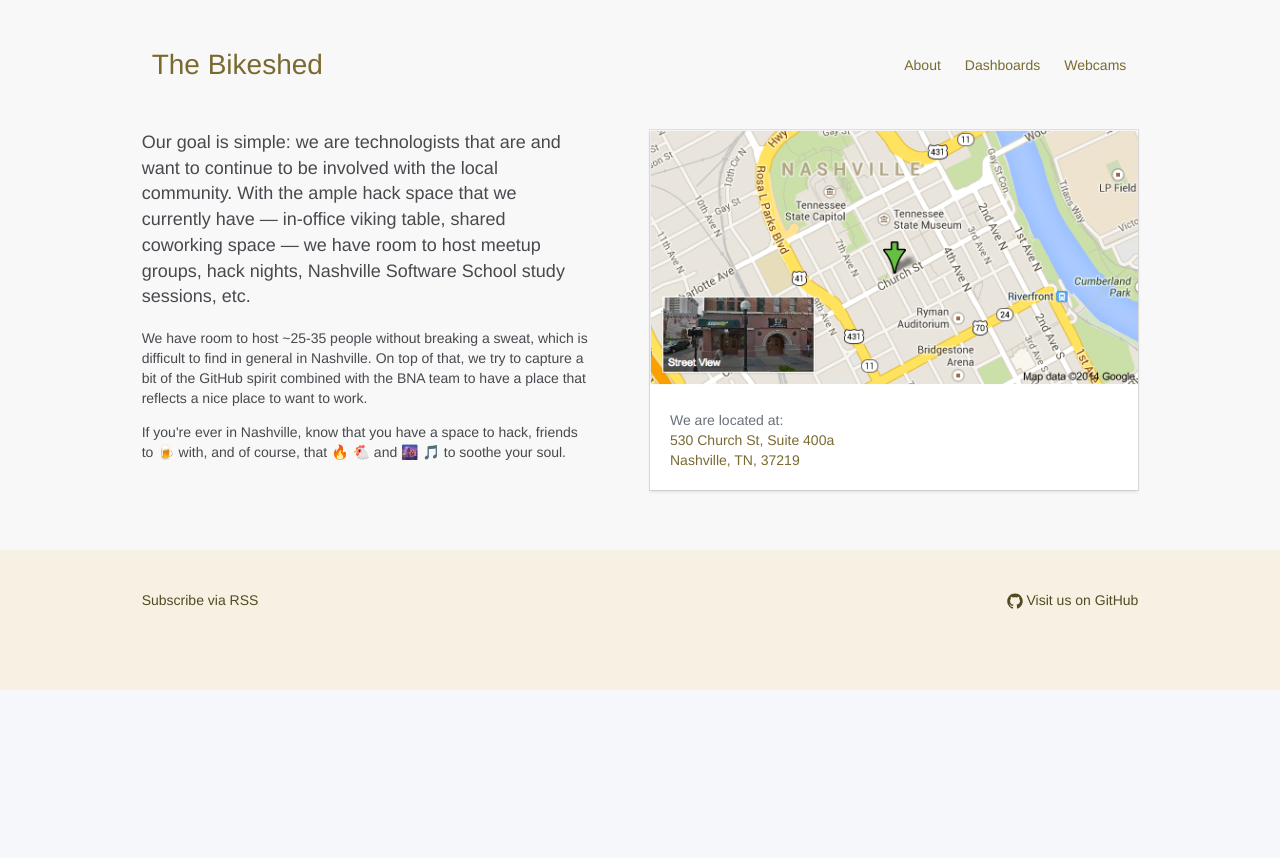
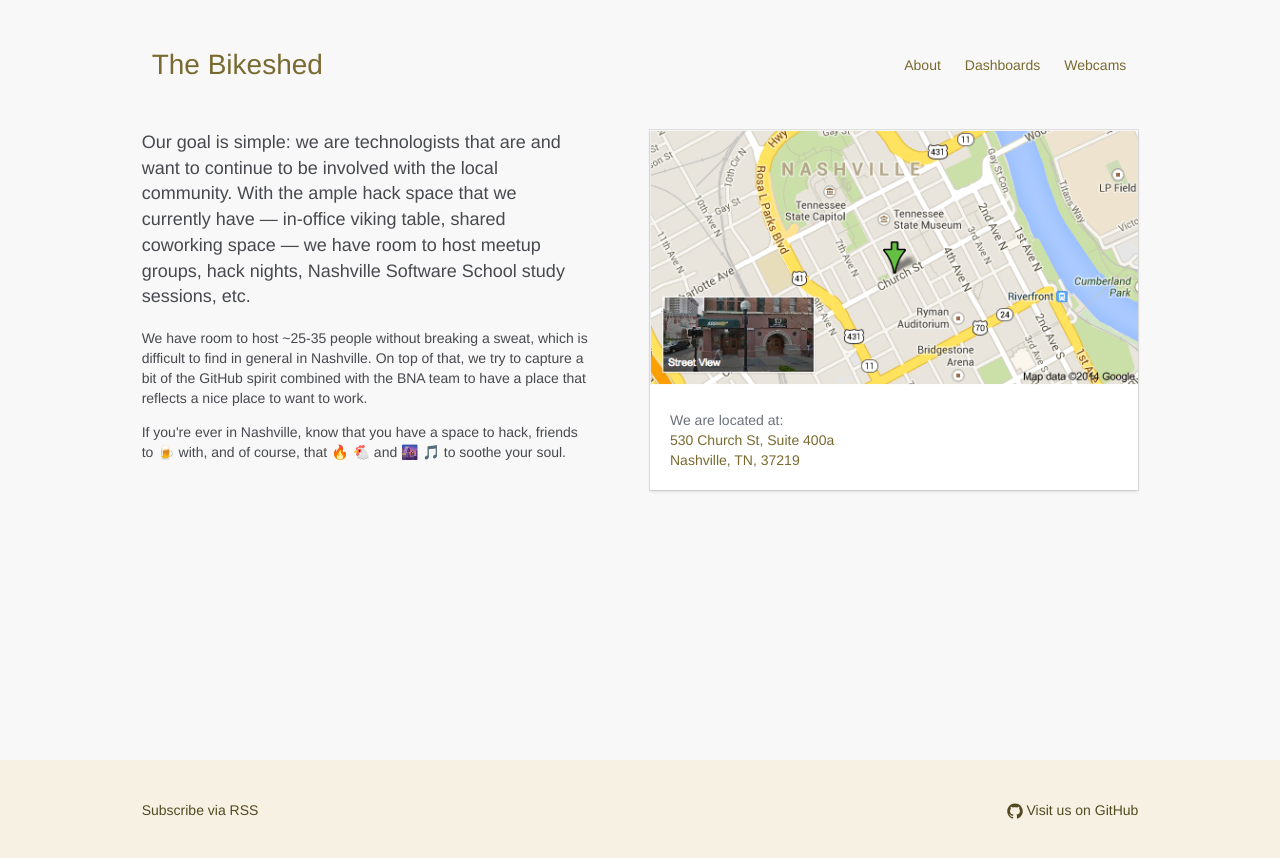
Before and after one commit to websages/thebikeshed.io, a Jekyll site: the page built from index.html, in a window 1280 px wide. Shown: the top 858 px of the page. Built offline with Jekyll 4.4.1, drawn with Linux system fonts in a browser that asks for light colours.

Commit message:
Make footer stick to the bottom

```diff
--- a/_layouts/default.html
+++ b/_layouts/default.html
@@ -3,11 +3,11 @@
   {% include head.html %}
   <body>
     {% include header.html %}
-    <section class="section">
+    <main class="section">
       <div class="container content">
         {{ content }}
       </div>
-    </section>
+    </main>
     {% include footer.html %}
     {% include scripts.html %}
   </body>
--- a/css/main.scss
+++ b/css/main.scss
@@ -96,6 +96,16 @@
 .nav {
   background-color: $bg-color;
   color: $text-color;
+}
+
+body {
+  display: flex;
+  min-height: 100vh;
+  flex-direction: column;
+}
+
+main.section {
+  flex: 1 0 auto;
 }
 
 .icon {
```
